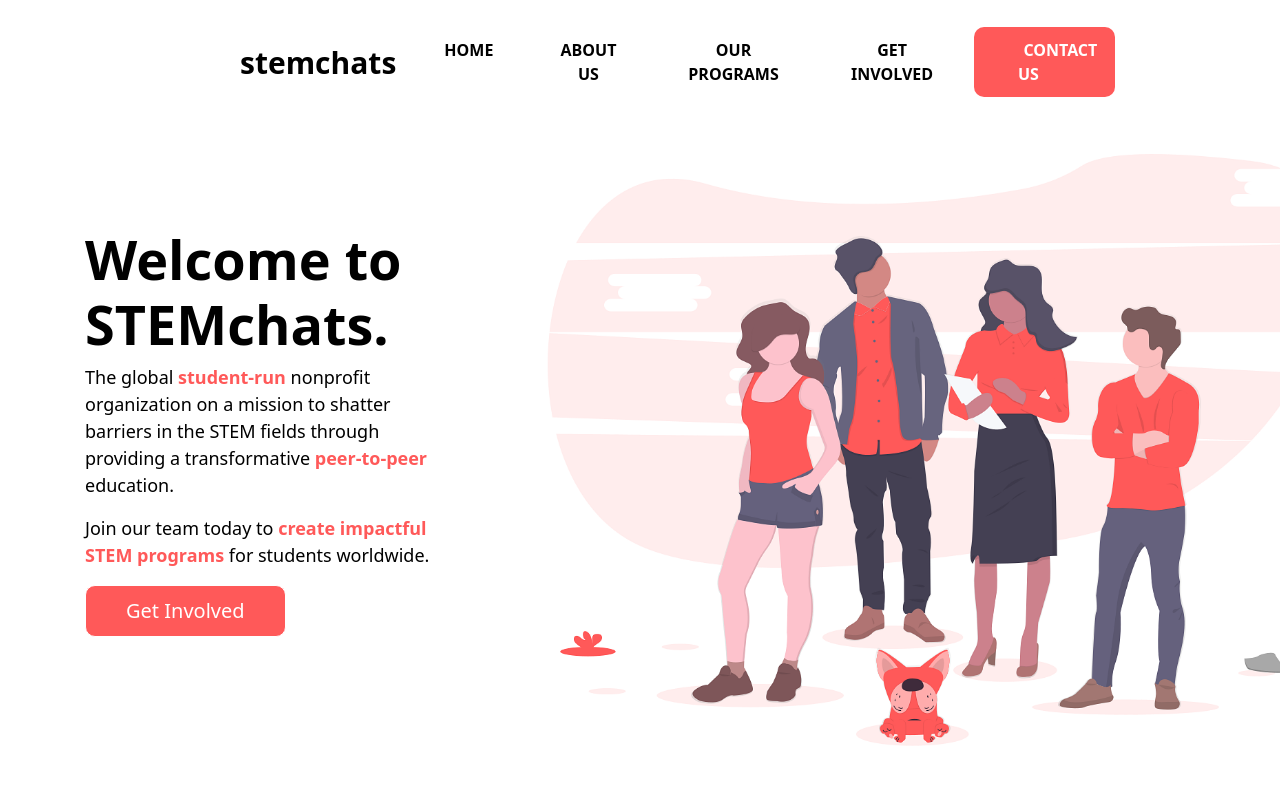
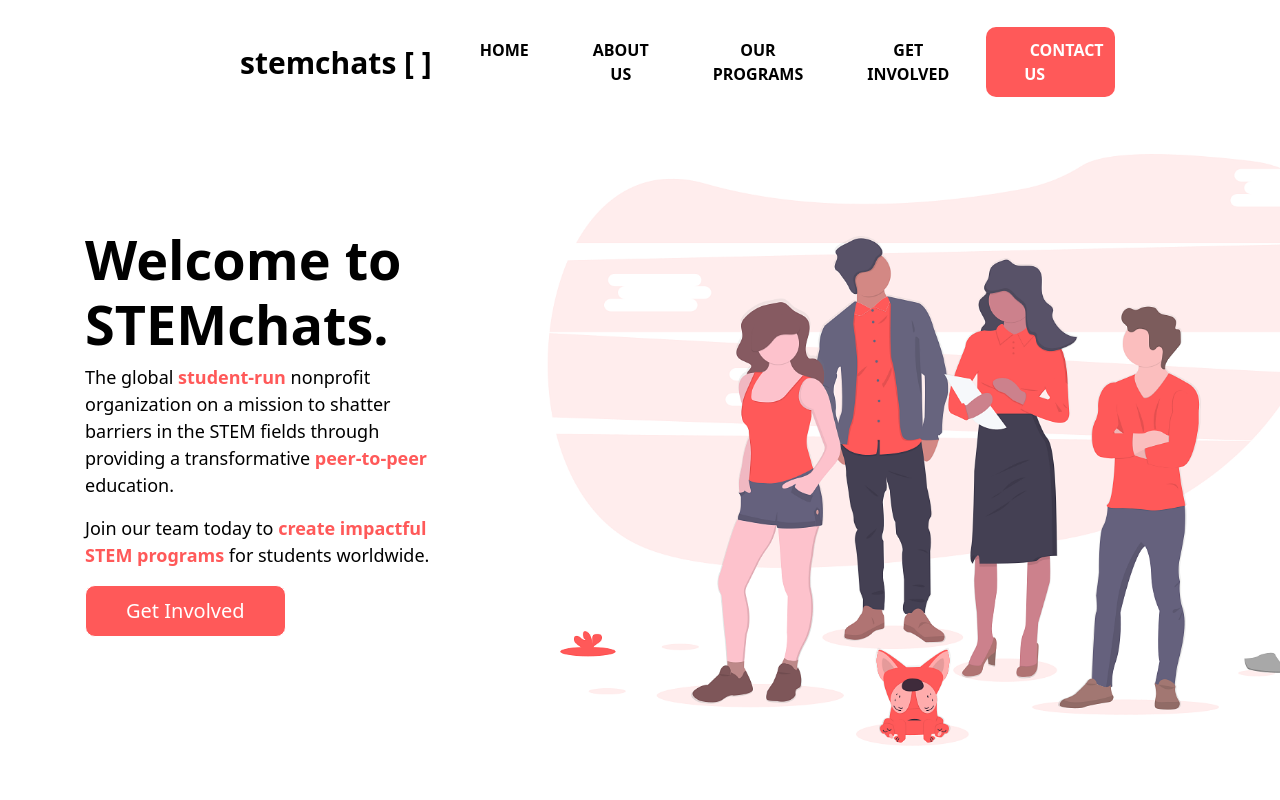
Before and after one commit to stemchats/stemchats-website, a plain HTML site: page index.html in a window 1280 px wide. Shown: the top 800 px of the page. Drawn offline with nearby package versions, Linux system fonts and the light colour scheme.

```diff
--- a/index.html
+++ b/index.html
@@ -15,7 +15,7 @@
 </head>
 <body>
     <nav class = "navbar navbar-expand-lg navbar-light bg-light static-top">
-        <a class="navbar-brand" href="#">stemchats</a>
+        <a class="navbar-brand" href="#">stemchats [ ]</a>
         <button class = "navbar-toggler ml-auto custom-toggler" type = "button" data-toggle = "collapse" data-target = "#mainNav">
             <span class = "navbar-toggler-icon my-toggler"></span>
         </button>
--- a/styles/styles.scss
+++ b/styles/styles.scss
@@ -41,7 +41,7 @@ b {
 .navbar-brand {
     color: white !important;
     font-size: 30px;
-    font-weight: 800;
+    font-weight: 600;
 }
 
 .navbar .navbar-nav .nav-item {
```
Also changed, not shown: about.html (+1 -1 lines), styles/styles.css.
